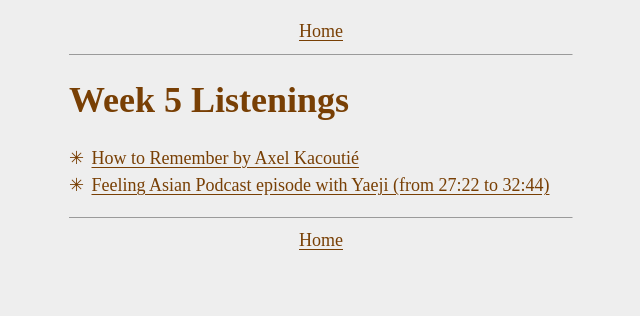
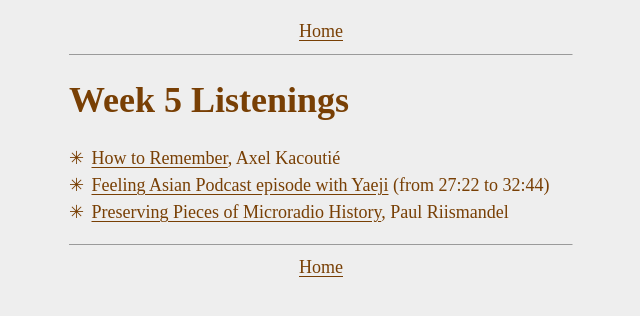
Before and after one commit to bryantwells/rr25, a Jekyll site: the page built from _pages/week-5.md, in a window 1280 px wide. Shown: the top 316 px of the page, without its empty margins (319-959 px from the left). Built offline with Jekyll 4.4.1, drawn with Linux system fonts in a browser that asks for light colours.

Commit message:
Update week-5.md

```diff
--- a/_pages/week-5.md
+++ b/_pages/week-5.md
@@ -5,5 +5,6 @@ layout: default
 
 # Week 5 Listenings
 
-- [How to Remember by Axel Kacoutié](https://soundcloud.com/axelkacoutie/clip-how-to-remember-by-axel-kacoutie)
-- [Feeling Asian Podcast episode with Yaeji (from 27:22 to 32:44)](https://www.youtube.com/watch?v=1N9x6RJXSKg&ab_channel=FeelingAsianPodcast)
+- [How to Remember](https://soundcloud.com/axelkacoutie/clip-how-to-remember-by-axel-kacoutie), Axel Kacoutié
+- [Feeling Asian Podcast episode with Yaeji](https://www.youtube.com/watch?v=1N9x6RJXSKg&ab_channel=FeelingAsianPodcast) (from 27:22 to 32:44)
+- [Preserving Pieces of Microradio History](https://www.radiosurvivor.com/2021/01/preserving-pieces-of-microradio-history/), Paul Riismandel
```
